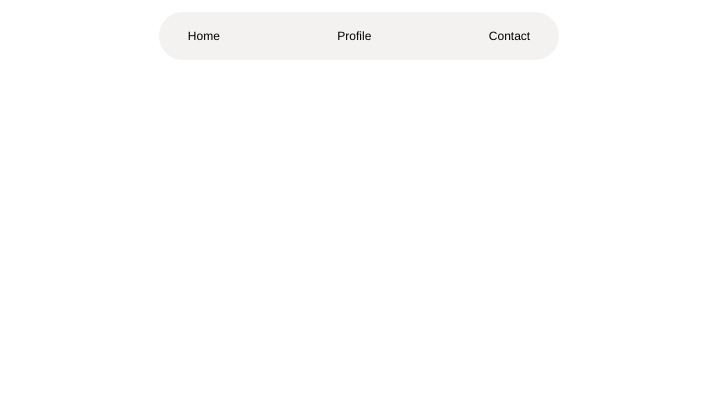
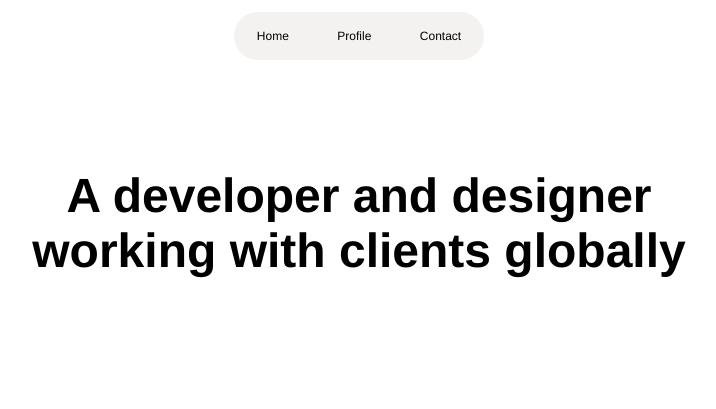
Before and after one commit to zofienora/olli-designer, a plain HTML site: page index.html in a window 1280 px wide. Shown: the whole page, without its empty margins (281-997 px from the left). Drawn offline with Linux system fonts and the light colour scheme.

Commit message:
added h1 in main

```diff
--- a/index.html
+++ b/index.html
@@ -20,8 +20,15 @@
                     <a class="link__navigation" href="#">Contact</a>
                 </div>
             </div>
+        </nav>
+        <main>
+            <div class="container">
+                <div class="text__main">
+                    <h1>A developer and designer working with clients globally</h1>
+                </div>
 
-        </nav>
+            </div>
+        </main>
     </header>
     <section></section>
     <section></section>
--- a/style.css
+++ b/style.css
@@ -32,6 +32,10 @@ li {
 
 /* ----GLOBAL------------------------------------ */
 
+.container {
+    margin: 0 auto;
+    width: 80%;
+}
 
 
 
@@ -39,21 +43,20 @@ li {
 
 .navigation {
     display: flex;
-    background-color: #e8e5e480;
+    background-color:hsla(30, 14%, 90%, 0.5);
     padding: 0.4em .4em;
-    width: 50%;
-    max-width: 400px;
-    min-width: 300px;
+    width: 250px;
     margin: 1em auto;
     border-radius: 100px;
     justify-content: space-between;
     font-size: .75rem;
+    color: black;
 }
 
 .item__navigation {
     background-color: transparent;
     border-radius: 100px;
-    padding: 1em 2em;
+    padding: 1em 1.5em;
 }
 
 
@@ -61,6 +64,22 @@ li {
 
 /* ----main------------------------------------ */
 
+.text__main {
+    margin: 0 auto;
+    padding: 6em 2em;
+    text-align: center;
+    max-width: 800px;
+}
+
+.text__main h1 {
+    font-size: 2rem;
+}
+
+@media screen and (min-width:700px) {
+    .text__main h1 {
+        font-size: 3rem;
+    }
+}
 
 
 
```
